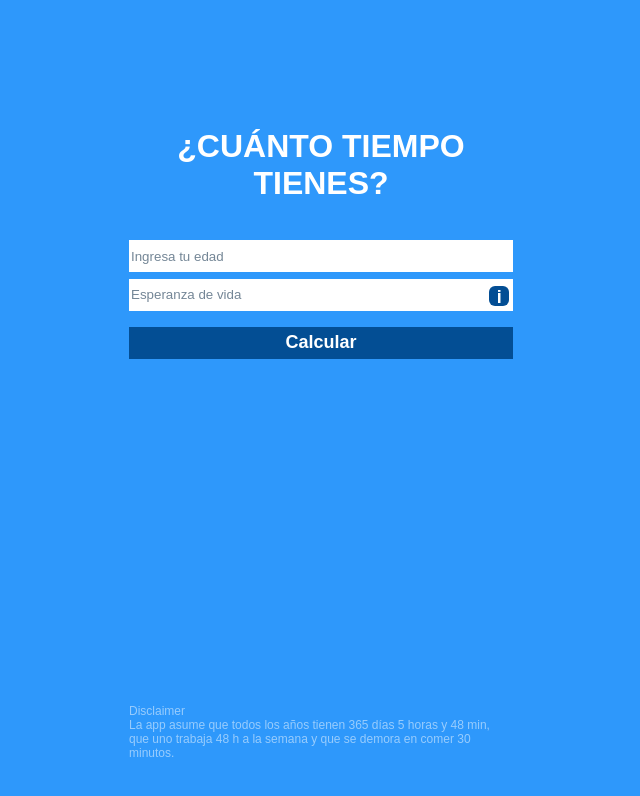
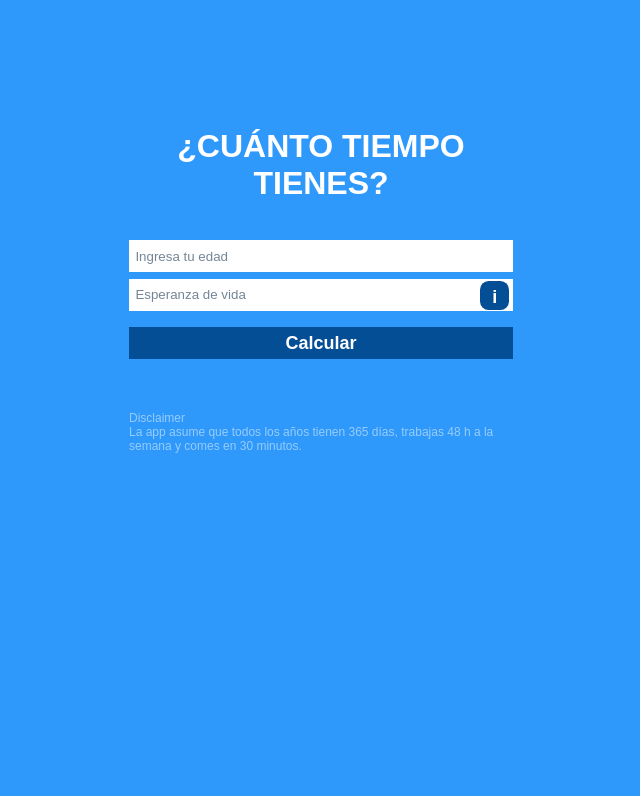
Before and after one commit to Guersom92/CalculadoraDeTiempo, a React (Create React App) app: page / in a window 1280 px wide. Shown: the top 796 px of the page, without its empty margins (319-959 px from the left). Built offline with nearby package versions, Linux system fonts and the light colour scheme.

Commit message:
agregando la animación de la información

```diff
--- a/src/App.js
+++ b/src/App.js
@@ -4,18 +4,33 @@ import Resultados from './Resultados';
 
 function App() {
   const [añosRestantes,setData]=useState();
+  const[clase,setClase]=useState("");
+
+  function quitarClases(e){
+    if(e.target.classList.contains('contenedor-info')){
+      setClase("");
+    }
+  }
   return (
+    <>
       <div className="contenedor">
         <h1>¿Cuánto tiempo tienes?</h1>
         <div >
-        <Formulario setData={setData} />
+          <Formulario setData={setData} setClase={setClase}/>
           <Resultados añosRestantes={añosRestantes}/>
         </div>
         <div className="disclaimer">
         Disclaimer<br/>
-      La app asume que todos los años tienen 365 días 5 horas y 48 min, que uno trabaja 48 h a la semana y que se demora en comer 30 minutos.
+        La app asume que todos los años tienen 365 días, trabajas 48 h a la semana y comes en 30 minutos.
+        </div>
+
+      </div>
+      <div className={`contenedor-info ${clase}`} onClick={quitarClases}>
+          <div className={`info ${clase}`}>
+            La UN dice...
           </div>
       </div>
+    </>
   );
 }
 
--- a/src/Formulario.js
+++ b/src/Formulario.js
@@ -1,6 +1,6 @@
 import React ,{useState,useRef,useEffect}from 'react';
 
-function Formulario({setData}){
+function Formulario({setData,setClase}){
     const edadRef=useRef();
     const esperanzaRef=useRef();
 
@@ -34,7 +34,7 @@ function Formulario({setData}){
             {cantidadPosible?<p className="error">Edad no puede ser menor o igual a la esperanza</p>:null}
             <div className="esperanza-container">
             <input type="number" min="1" max="120" ref={esperanzaRef} placeholder="Esperanza de vida"/>
-            <button type="button" className="info">i</button>
+            <button type="button" onClick={()=>setClase("show")} className="button-info">i</button>
             </div>
             {vacio?<p className="error">Debes llenar las 2 casillas</p>:null}
             <button>Calcular</button>
--- a/src/style.css
+++ b/src/style.css
@@ -13,11 +13,9 @@ h1{
     text-align: center;
 }
 .disclaimer{
-    width: 30%;
-    position: absolute;
     opacity: 0.5;
     font-size: 12px;
-    bottom: 5%;
+    margin-top: 20px;
 }
 
 .contenedor{
@@ -29,6 +27,7 @@ input{
     height: 2rem;
     color: #212f3b;
     margin-top: 0.4rem;
+    padding: 0.4rem;
     outline: none;
     border: none;
 }
@@ -39,6 +38,7 @@ form{
     text-align: center;
 }
 button{
+    padding: 0.4rem;
     background-color: #034e94;
     font-weight: bold;
     border: 0;
@@ -66,21 +66,52 @@ p{
 .esperanza-container{
     position: relative;
 }
-.info{
+.button-info{
+    font-size: 18px;
     position: absolute;
-    width:20px;
-    height:20px;
+    width:1.8rem;
+    height:1.8rem;
     right:+1%;
-    top: -5%;
+    top: -20%;
     border-radius: 30%;
 }
-
+.contenedor-info{
+    position: absolute;
+    width: 100%;
+    height: 100%;
+    top: 0;
+    display: flex;
+    align-items: center;
+    justify-content: center;
+    background-color: rgba(0, 0, 0, 0.424);
+    transition: all 0.25s ease-out;
+    pointer-events: none;
+    opacity: 0;
+}
+.info{
+    background-color: white;
+    border-radius: 12px;
+    color: black;
+    padding: 1rem;
+    width: 35%;
+    height: 15%;
+    transform: scale(0.5);
+    transition: all 0.25s ease-out;;
+}
+.info.show{
+    transform: scale(1);
+}
+.contenedor-info.show{
+    opacity: 1;
+    pointer-events: all;
+}
 
 @media(max-width: 800px){
     .contenedor{width: 70%;}
-    .disclaimer{width: 70%;}
+    .info{width: 80%;}
 }
 @media(max-width: 400px){
+    .info{width: 90%;}
     .contenedor{width: 95%;}
     .error{font-size:12px}
     .disclaimer{width: 95%; font-size: 10px;}
```
Lines whose indentation alone changed are shown as unchanged.
